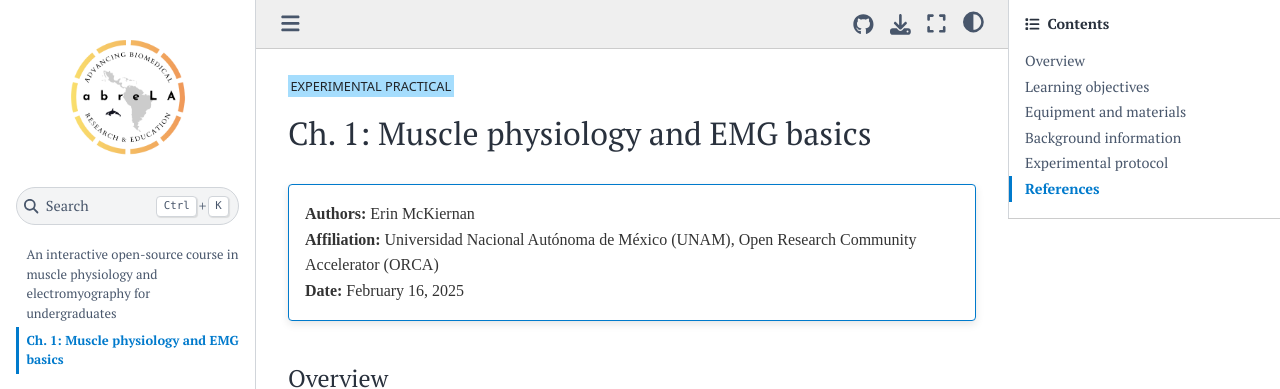
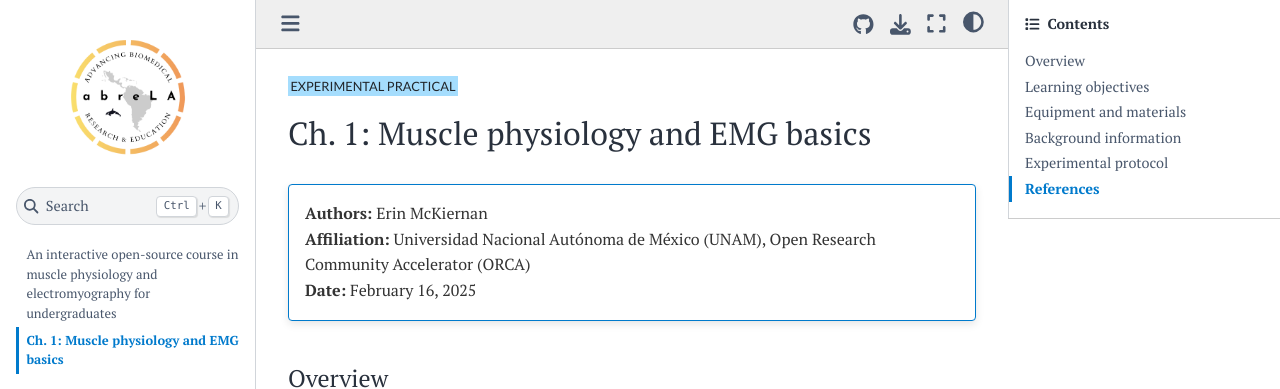
Before and after one commit to thessaly/emg-test, a Jupyter Book: the page built from chapter-1.md, in a window 1280 px wide. Shown: the top 389 px of the page. Built offline with Jupyter Book 1.0.4 settings and Sphinx 7.4.7 and the Sphinx Book theme 1.1.4, drawn with Linux system fonts in a browser that asks for light colours; pages that are not in the unit, such as notebooks, are missing from menus; cross-references to code outside the pages are shown as plain code.

Commit message:
remove extra css file

```diff
--- a/_config.yml
+++ b/_config.yml
@@ -53,7 +53,7 @@
     bibtex_reference_style: author_year
     bibtex_default_style: unsrt
     html_css_files:
-      - custom-enhanced.css
+      - custom.css
     html_show_copyright: false
 
 parse:
--- a/_static/custom-enhanced.css
+++ /dev/null
@@ -1,257 +0,0 @@
-/* Import fonts */
-@import url('https://fonts.googleapis.com/css2?family=Lato:wght@400;700&family=Roboto+Mono&display=swap');
-@import url('https://fonts.googleapis.com/css2?family=PT+Serif:ital,wght@0,400;0,700;1,400;1,700&display=swap');
-
-/* Body text */
-body {
-  font-family: "PT Serif", serif;
-  color: #444;
-  font-size: 1rem;
-  font-weight: 400;
-  line-height: 1.5;
-  padding-top: 0;
-  text-rendering: optimizeLegibility;
-}
-
-/* LIGHT THEME ONLY */
-html[data-theme="light"] {
-  --pst-color-background: #ffffff;
-  --pst-color-text-base: #333;
-  --pst-color-primary: #007ACC;
-}
-html[data-theme="light"] body {
-  background-color: var(--pst-color-background);
-  color: var(--pst-color-text-base);
-}
-html[data-theme="light"] .bd-header-article {
-  background-color: #efefef;
-  border-bottom: 1px solid #ccc;
-}
-
-/* DARK THEME ONLY */
-html[data-theme="dark"] {
-  --pst-color-background: #121212;
-  --pst-color-text-base: #ddd;
-  --pst-color-primary: #92e6e2;
-  --pst-color-border: #444;
-}
-html[data-theme="dark"] body {
-  background-color: var(--pst-color-background);
-  color: var(--pst-color-text-base);
-}
-html[data-theme="dark"] .bd-header-article {
-  background-color: #1e1e1e; /* Dark navbar */
-  border-bottom: 1px solid #444;
-}
-
-/* HIGH CONTRAST THEME */
-html[data-theme="high-contrast"] {
-  --pst-color-background: #000000;
-  --pst-color-text-base: #ffffff;
-  --pst-color-primary: #ffff00; /* Bright yellow for high contrast */
-  --pst-color-link: #00ffff; /* Bright cyan for links */
-  --pst-color-border: #ffffff;
-}
-html[data-theme="high-contrast"] body {
-  background-color: var(--pst-color-background);
-  color: var(--pst-color-text-base);
-}
-html[data-theme="high-contrast"] .bd-header-article {
-  background-color: #000000; /* Pure black navbar */
-  border-bottom: 2px solid #ffffff;
-}
-
-/* Sidebar card spacing */
-.sd-card {
-  margin-top: 2rem;
-}
-
-/* Navbar logo */
-.navbar-brand img {
-  max-width: 60%;
-}
-
-/* Fix selector and sidebar font */
-.bd-links.bd-docs-nav {
-  font-size: 0.9em;
-  font-family: "PT Serif", serif;
-}
-
-/* Navbar style - base styles */
-.bd-header-article {
-  padding: 0 1rem;
-  position: sticky;
-  top: 0;
-  width: 100%;
-}
-
-/* Sidebar styles */
-.bd-sidebar-primary,
-.bd-sidebar-secondary {
-  border-bottom: 1px solid #ccc;
-  font-family: "PT Serif", serif;
-}
-
-/* Dark theme sidebar adjustments */
-html[data-theme="dark"] .bd-sidebar-primary,
-html[data-theme="dark"] .bd-sidebar-secondary {
-  border-bottom: 1px solid #444;
-  background-color: #1a1a1a;
-}
-
-/* High contrast theme sidebar adjustments */
-html[data-theme="high-contrast"] .bd-sidebar-primary,
-html[data-theme="high-contrast"] .bd-sidebar-secondary {
-  border-bottom: 2px solid #ffffff;
-  background-color: #000000;
-}
-
-/* Table of contents */
-.page-toc.tocsection {
-  font-weight: 900;
-}
-
-/* Headings */
-h1, h2, h3, h4 {
-  font-family: "PT Serif", serif;
-}
-h1 {
-  font-size: 2em;
-  margin: 1rem 0;
-}
-h2 {
-  font-size: 1.5rem;
-  margin: 2.75rem 0 1.05rem;
-}
-h3 {
-  font-size: 1.3em;
-  margin: 1em 0 0.5em;
-}
-h4 {
-  font-size: 1em;
-  font-weight: 700;
-  margin: 1em 0 0.5em;
-}
-
-/* Lesson type style text */
-mark {
-  font-size: 0.8em;
-  font-weight: 400;
-  font-family: "Lato", sans-serif;
-  text-transform: uppercase;
-  background: #a5ddfd;
-}
-
-/* Dark theme mark adjustments */
-html[data-theme="dark"] mark {
-  background: #4a90a4;
-  color: #ffffff;
-}
-
-/* High contrast theme mark adjustments */
-html[data-theme="high-contrast"] mark {
-  background: #ffff00;
-  color: #000000;
-}
-
-/* Bibliography */
-.citation-list {
-  font-size: 0.8rem;
-}
-.citation-list > p {
-  padding-bottom: 0.8em;
-}
-
-/* Card body text */
-.sd-card-text {
-  line-height: 1.6;
-  font-family: "PT Serif", serif;
-}
-
-/* Code blocks */
-code, pre, .highlight {
-  font-family: 'Roboto Mono', monospace;
-  font-size: 0.95em;
-}
-
-/* Dark theme code blocks */
-html[data-theme="dark"] code,
-html[data-theme="dark"] pre,
-html[data-theme="dark"] .highlight {
-  background-color: #2d2d2d;
-  color: #f8f8f2;
-}
-
-/* High contrast theme code blocks */
-html[data-theme="high-contrast"] code,
-html[data-theme="high-contrast"] pre,
-html[data-theme="high-contrast"] .highlight {
-  background-color: #000000;
-  color: #ffffff;
-  border: 1px solid #ffffff;
-}
-
-/* Sidebar TOC headings */
-.bd-sidebar h2,
-.bd-sidebar h3 {
-  font-weight: 700;
-  font-size: 1em;
-}
-
-/* Site navigation TOC */
-#site-navigation nav {
-  font-family: 'Lato', sans-serif;
-  font-size: 0.95em;
-}
-
-/* Footer */
-.copyright-license {
-  font-family: "PT Serif", serif;
-  color: #868686;
-}
-
-/* Dark theme footer */
-html[data-theme="dark"] .copyright-license {
-  color: #aaa;
-}
-
-/* High contrast theme footer */
-html[data-theme="high-contrast"] .copyright-license {
-  color: #ffffff;
-}
-
-.prev-next-info {
-  font-size: small;
-  margin: 2em;
-}
-.prev-next-area {
-  background: #d3ebf0;
-}
-
-/* Dark theme prev-next area */
-html[data-theme="dark"] .prev-next-area {
-  background: #2a2a2a;
-}
-
-/* High contrast theme prev-next area */
-html[data-theme="high-contrast"] .prev-next-area {
-  background: #000000;
-  border: 1px solid #ffffff;
-}
-
-.prev-next-footer {
-  margin-top: 2em;
-}
-
-/* Output image scaling */
-.cell_output.docutils.container img {
-  height: 50% !important;
-}
-
-/* Collapsed sidebar toggle behavior */
-.sidebar-toggle:not(.collapsed) ~ div.navbar-brand::after {
-  display: inline-block;
-}
-.sidebar-toggle.collapsed ~ div.navbar-brand::after {
-  margin-left: 10px;
-}
--- a/_static/custom.css
+++ b/_static/custom.css
@@ -1,8 +1,7 @@
-/* Import Lato for body text and Roboto Mono for code */
+/* Import fonts */
 @import url('https://fonts.googleapis.com/css2?family=Lato:wght@400;700&family=Roboto+Mono&display=swap');
 @import url('https://fonts.googleapis.com/css2?family=PT+Serif:ital,wght@0,400;0,700;1,400;1,700&display=swap');
 
-/* Apply Lato to body */
 /* Body text */
 body {
   font-family: "PT Serif", serif;
@@ -14,95 +13,159 @@
   text-rendering: optimizeLegibility;
 }
 
-.sd-card {
-    margin-top: 2rem;
+/* LIGHT THEME ONLY */
+html[data-theme="light"] {
+  --pst-color-background: #ffffff;
+  --pst-color-text-base: #333;
+  --pst-color-primary: #007ACC;
+}
+html[data-theme="light"] body {
+  background-color: var(--pst-color-background);
+  color: var(--pst-color-text-base);
+}
+html[data-theme="light"] .bd-header-article {
+  background-color: #efefef;
+  border-bottom: 1px solid #ccc;
 }
 
+/* DARK THEME ONLY */
+html[data-theme="dark"] {
+  --pst-color-background: #121212;
+  --pst-color-text-base: #ddd;
+  --pst-color-primary: #92e6e2;
+  --pst-color-border: #444;
+}
+html[data-theme="dark"] body {
+  background-color: var(--pst-color-background);
+  color: var(--pst-color-text-base);
+}
+html[data-theme="dark"] .bd-header-article {
+  background-color: #1e1e1e; /* Dark navbar */
+  border-bottom: 1px solid #444;
+}
+
+/* HIGH CONTRAST THEME */
+html[data-theme="high-contrast"] {
+  --pst-color-background: #000000;
+  --pst-color-text-base: #ffffff;
+  --pst-color-primary: #ffff00; /* Bright yellow for high contrast */
+  --pst-color-link: #00ffff; /* Bright cyan for links */
+  --pst-color-border: #ffffff;
+}
+html[data-theme="high-contrast"] body {
+  background-color: var(--pst-color-background);
+  color: var(--pst-color-text-base);
+}
+html[data-theme="high-contrast"] .bd-header-article {
+  background-color: #000000; /* Pure black navbar */
+  border-bottom: 2px solid #ffffff;
+}
+
+/* Sidebar card spacing */
+.sd-card {
+  margin-top: 2rem;
+}
+
+/* Navbar logo */
 .navbar-brand img {
   max-width: 60%;
 }
 
-bd-links.bd-docs-nav {
+/* Fix selector and sidebar font */
+.bd-links.bd-docs-nav {
   font-size: 0.9em;
   font-family: "PT Serif", serif;
 }
 
+/* Navbar style - base styles */
 .bd-header-article {
-  background-color: #efefef;
-  border-bottom: 1px solid #ccc;
   padding: 0 1rem;
   position: sticky;
   top: 0;
   width: 100%;
-  }
-
 }
 
-.bd-sidebar-primary {
+/* Sidebar styles */
+.bd-sidebar-primary,
+.bd-sidebar-secondary {
   border-bottom: 1px solid #ccc;
-
+  font-family: "PT Serif", serif;
 }
 
-.bd-sidebar-secondary {
-  font-family: "PT Serif", serif;
-  border-bottom: 1px solid #ccc;
+/* Dark theme sidebar adjustments */
+html[data-theme="dark"] .bd-sidebar-primary,
+html[data-theme="dark"] .bd-sidebar-secondary {
+  border-bottom: 1px solid #444;
+  background-color: #1a1a1a;
 }
 
+/* High contrast theme sidebar adjustments */
+html[data-theme="high-contrast"] .bd-sidebar-primary,
+html[data-theme="high-contrast"] .bd-sidebar-secondary {
+  border-bottom: 2px solid #ffffff;
+  background-color: #000000;
+}
+
+/* Table of contents */
 .page-toc.tocsection {
   font-weight: 900;
 }
 
 /* Headings */
+h1, h2, h3, h4 {
+  font-family: "PT Serif", serif;
+}
 h1 {
   font-size: 2em;
-  font-family: "PT Serif",serif;
-  margin: 0 0 1rem;
-  margin-top: 1rem;
+  margin: 1rem 0;
 }
-
 h2 {
   font-size: 1.5rem;
-  font-family: "PT Serif",serif;
   margin: 2.75rem 0 1.05rem;
-
 }
-
 h3 {
   font-size: 1.3em;
-  margin-top: 1em;
-  font-family: "PT Serif",serif;
-  margin-bottom: 0.5em;
+  margin: 1em 0 0.5em;
 }
-
 h4 {
   font-size: 1em;
   font-weight: 700;
-  font-family: "PT Serif",serif;
-  margin-top: 1em;
-  margin-bottom: 0.5em;
+  margin: 1em 0 0.5em;
 }
 
+/* Lesson type style text */
 mark {
   font-size: 0.8em;
   font-weight: 400;
-  font-family: "Leto",Sans;
-  margin-top: 1em;
-  margin-bottom: 0.5em;
+  font-family: "Lato", sans-serif;
   text-transform: uppercase;
   background: #a5ddfd;
 }
 
+/* Dark theme mark adjustments */
+html[data-theme="dark"] mark {
+  background: #4a90a4;
+  color: #ffffff;
+}
+
+/* High contrast theme mark adjustments */
+html[data-theme="high-contrast"] mark {
+  background: #ffff00;
+  color: #000000;
+}
+
+/* Bibliography */
 .citation-list {
   font-size: 0.8rem;
 }
-
 .citation-list > p {
   padding-bottom: 0.8em;
 }
 
+/* Card body text */
 .sd-card-text {
   line-height: 1.6;
-  font-family: "PT Sans", serif;
+  font-family: "PT Serif", serif;
 }
 
 /* Code blocks */
@@ -111,22 +174,50 @@
   font-size: 0.95em;
 }
 
-/* Sidebar headings */
+/* Dark theme code blocks */
+html[data-theme="dark"] code,
+html[data-theme="dark"] pre,
+html[data-theme="dark"] .highlight {
+  background-color: #2d2d2d;
+  color: #f8f8f2;
+}
+
+/* High contrast theme code blocks */
+html[data-theme="high-contrast"] code,
+html[data-theme="high-contrast"] pre,
+html[data-theme="high-contrast"] .highlight {
+  background-color: #000000;
+  color: #ffffff;
+  border: 1px solid #ffffff;
+}
+
+/* Sidebar TOC headings */
 .bd-sidebar h2,
 .bd-sidebar h3 {
   font-weight: 700;
   font-size: 1em;
 }
 
-/* Optional: Adjust TOC */
+/* Site navigation TOC */
 #site-navigation nav {
   font-family: 'Lato', sans-serif;
   font-size: 0.95em;
 }
 
+/* Footer */
 .copyright-license {
-  font-family: "PT Serif",serif;
+  font-family: "PT Serif", serif;
   color: #868686;
+}
+
+/* Dark theme footer */
+html[data-theme="dark"] .copyright-license {
+  color: #aaa;
+}
+
+/* High contrast theme footer */
+html[data-theme="high-contrast"] .copyright-license {
+  color: #ffffff;
 }
 
 .prev-next-info {
@@ -134,23 +225,33 @@
   margin: 2em;
 }
 .prev-next-area {
-background: #d3ebf0;
+  background: #d3ebf0;
 }
-.cell_output.docutils.container img {
-  height: 50% !important;
+
+/* Dark theme prev-next area */
+html[data-theme="dark"] .prev-next-area {
+  background: #2a2a2a;
+}
+
+/* High contrast theme prev-next area */
+html[data-theme="high-contrast"] .prev-next-area {
+  background: #000000;
+  border: 1px solid #ffffff;
 }
 
 .prev-next-footer {
   margin-top: 2em;
 }
 
+/* Output image scaling */
+.cell_output.docutils.container img {
+  height: 50% !important;
+}
 
-/* When sidebar is hidden (collapsed) */
+/* Collapsed sidebar toggle behavior */
 .sidebar-toggle:not(.collapsed) ~ div.navbar-brand::after {
   display: inline-block;
 }
-
-/* Optional: Adjust spacing when collapsed */
 .sidebar-toggle.collapsed ~ div.navbar-brand::after {
   margin-left: 10px;
 }
```
